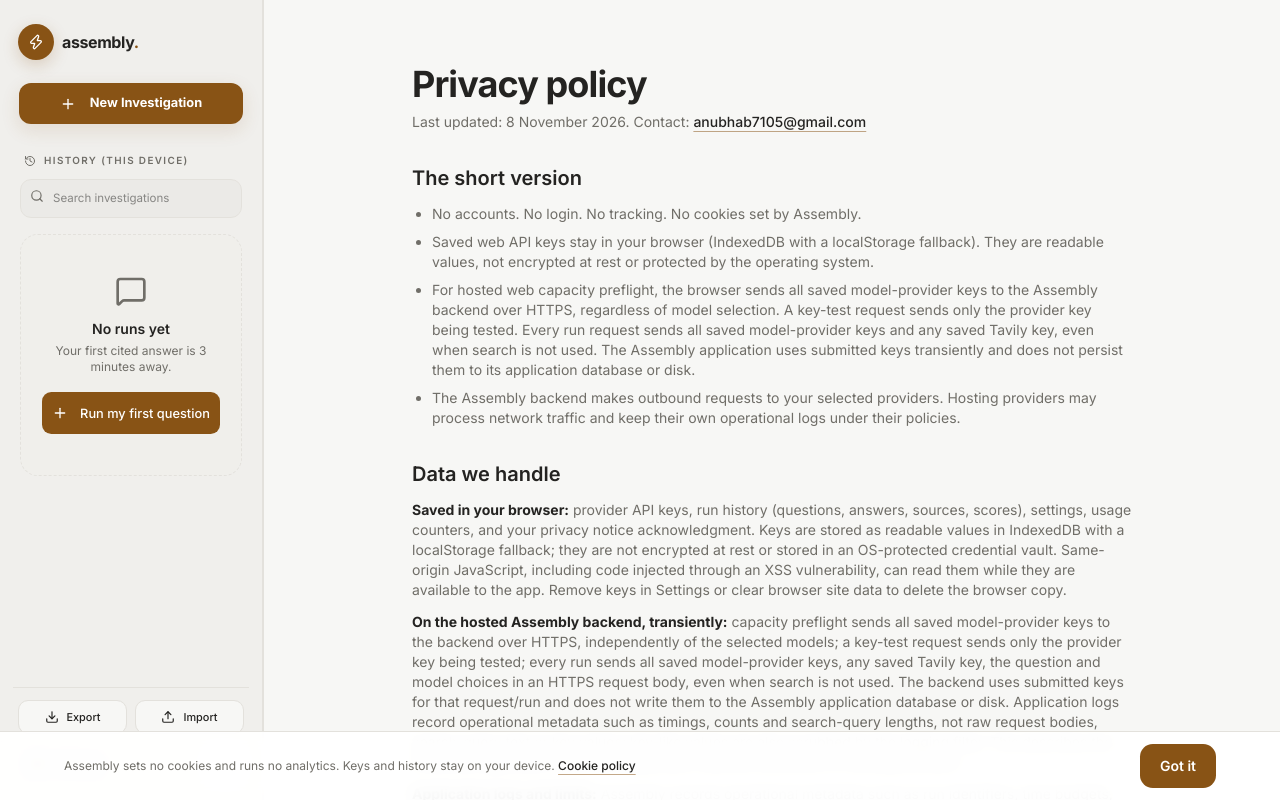
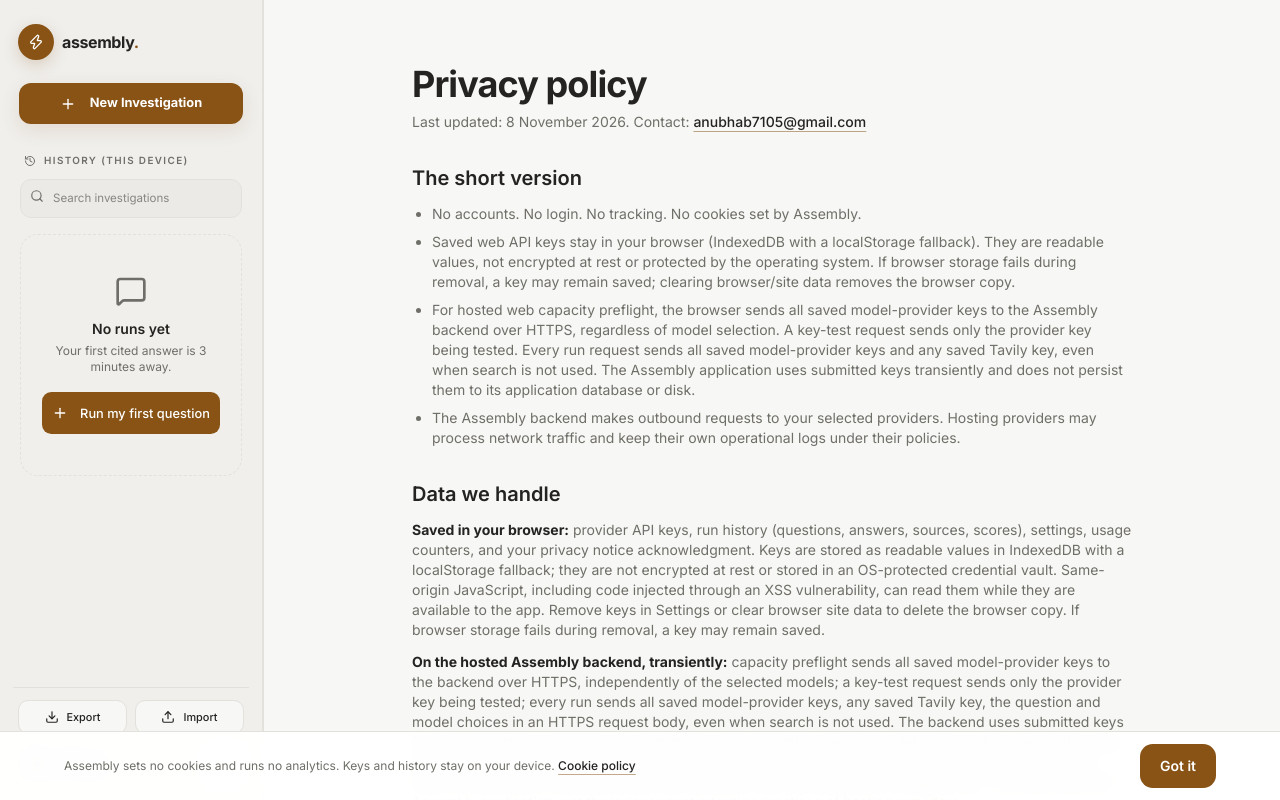
Before and after one commit to anubhab7105/Assembly, a Next.js app in the folder frontend/: page /privacy in a window 1280 px wide. Built offline with nearby package versions, Linux system fonts and the light colour scheme.

Commit message:
fix: disclose key-removal storage failure in public privacy page

```diff
--- a/frontend/src/app/privacy/page.tsx
+++ b/frontend/src/app/privacy/page.tsx
@@ -27,7 +27,7 @@ export default function PrivacyPage() {
           <h2 className="text-xl font-semibold">The short version</h2>
           <ul className="mt-3 list-disc space-y-2 pl-5 text-sm text-muted-foreground">
             <li>No accounts. No login. No tracking. No cookies set by Assembly.</li>
-            <li>Saved web API keys stay in your browser (IndexedDB with a localStorage fallback). They are readable values, not encrypted at rest or protected by the operating system.</li>
+            <li>Saved web API keys stay in your browser (IndexedDB with a localStorage fallback). They are readable values, not encrypted at rest or protected by the operating system. If browser storage fails during removal, a key may remain saved; clearing browser/site data removes the browser copy.</li>
             <li>For hosted web capacity preflight, the browser sends all saved model-provider keys to the Assembly backend over HTTPS, regardless of model selection. A key-test request sends only the provider key being tested. Every run request sends all saved model-provider keys and any saved Tavily key, even when search is not used. The Assembly application uses submitted keys transiently and does not persist them to its application database or disk.</li>
             <li>The Assembly backend makes outbound requests to your selected providers. Hosting providers may process network traffic and keep their own operational logs under their policies.</li>
           </ul>
@@ -39,7 +39,7 @@ export default function PrivacyPage() {
             <p>
               <strong className="text-foreground">Saved in your browser:</strong> provider API keys, run
               history (questions, answers, sources, scores), settings, usage counters, and your privacy
-              notice acknowledgment. Keys are stored as readable values in IndexedDB with a localStorage fallback; they are not encrypted at rest or stored in an OS-protected credential vault. Same-origin JavaScript, including code injected through an XSS vulnerability, can read them while they are available to the app. Remove keys in Settings or clear browser site data to delete the browser copy.
+              notice acknowledgment. Keys are stored as readable values in IndexedDB with a localStorage fallback; they are not encrypted at rest or stored in an OS-protected credential vault. Same-origin JavaScript, including code injected through an XSS vulnerability, can read them while they are available to the app. Remove keys in Settings or clear browser site data to delete the browser copy. If browser storage fails during removal, a key may remain saved.
             </p>
             <p>
               <strong className="text-foreground">On the hosted Assembly backend, transiently:</strong> capacity preflight sends all saved model-provider keys to the backend over HTTPS, independently of the selected models; a key-test request sends only the provider key being tested; every run sends all saved model-provider keys, any saved Tavily key, the question and model choices in an HTTPS request body, even when search is not used. The backend uses submitted keys for that request/run and does not write them to the Assembly application database or disk. Application logs record operational metadata such as timings, counts and search-query lengths, not raw request bodies, search-query text or key values; key-like values are also scrubbed by the logging filter. This describes the Assembly application, not the independent retention practices of hosting providers.
@@ -76,6 +76,8 @@ export default function PrivacyPage() {
               the hosted Assembly web backend. The current Settings flow stores keys in the embedded WebView
               browser profile (IndexedDB with a localStorage fallback) as readable values, not encrypted at
               rest. Same-origin JavaScript, including code injected through an XSS vulnerability, can read them.
+              If browser storage fails during removal, a key may remain saved; clearing WebView site data removes
+              the browser copy.
             </p>
             <p>
               Preflight sends all saved model-provider keys from the WebView to the local backend over loopback,
```
